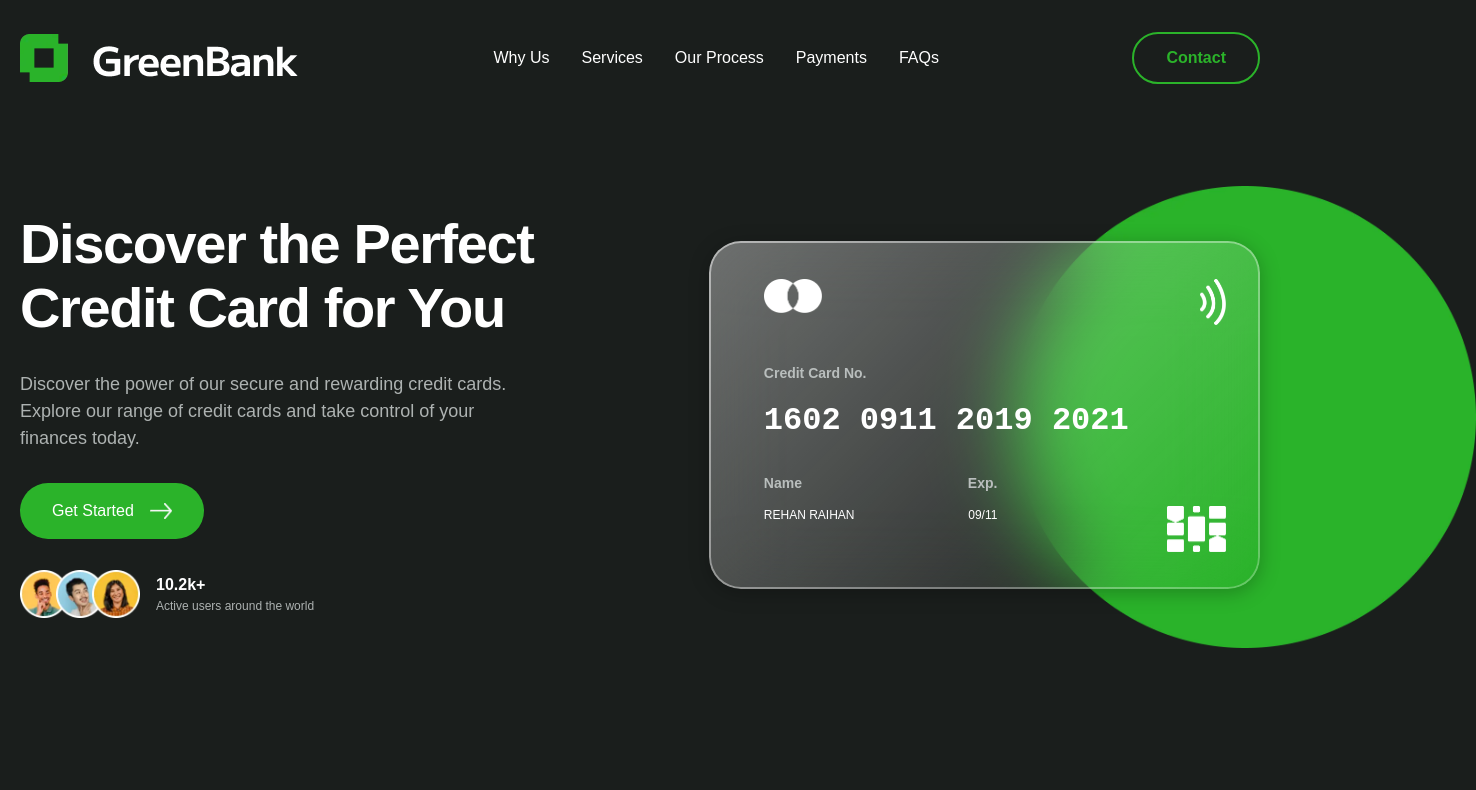
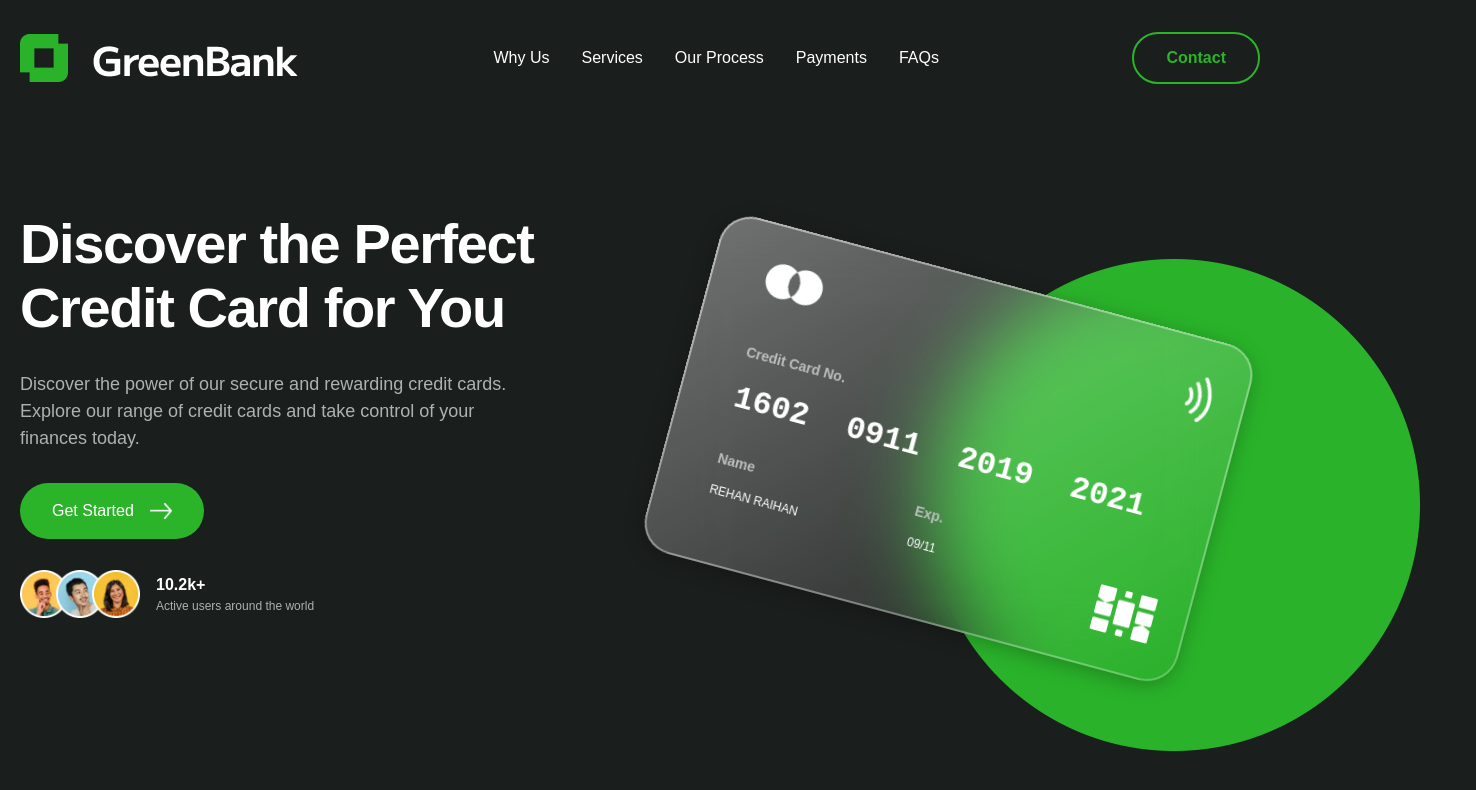
Before and after one commit to johnmcndn/greenBank-landing-page, a website: page index.html in a window 1280 px wide. Shown: the whole page, 1476 px wide, since content can reach past the window. Drawn offline with Linux system fonts and the light colour scheme; a web font is replaced by a local one.

Commit message:
hero development

```diff
--- a/index.html
+++ b/index.html
@@ -106,14 +106,14 @@
                     src="./assets/images/credit-card/id.webp"
                     alt="ID"
                   />
-                  <img
-                    class="circleImg"
-                    src="./assets/images/circle.webp"
-                    alt="Circle"
-                  />
                 </div>
               </div>
             </div>
+            <img
+              class="circleImg"
+              src="./assets/images/circle.webp"
+              alt="Circle"
+            />
           </div>
         </div>
       </section>
--- a/styles/layout/_hero.scss
+++ b/styles/layout/_hero.scss
@@ -4,8 +4,11 @@
 main {
   .site-hero {
     padding-top: size(128);
+
     .container {
-      @include flex(space-between, center, size(32));
+      @include flex(space-between, flex-start, size(32));
+      height: size(539);
+      overflow: visible;
       .heroContent {
         @include flex(flex-start, flex-start, size(31));
         flex-direction: column;
@@ -65,14 +68,20 @@
         }
       }
       .heroVisual {
+        position: relative;
+        height: 100%;
+        width: 100%;
+
         .creditCard {
           position: relative;
           width: size(551.3);
           height: size(348.19);
           border-radius: size(32);
+          margin: size(63) 0 0 size(17);
 
           padding: size(37.72) size(34.42) size(36.27) size(55.13);
           box-shadow: 0 4px 20px 0 rgba(0, 0, 0, 0.25);
+          transform: rotate(15deg);
 
           &::before {
             content: '';
@@ -138,6 +147,9 @@
                 font-size: size(32);
                 font-weight: 700;
                 color: $color-white;
+                span:not(:first-child) {
+                  margin-left: size(20);
+                }
               }
             }
             .thirdRow {
@@ -174,14 +186,15 @@
                 width: size(58.43);
                 height: size(46.43);
               }
-              .circleImg {
-                position: absolute;
-                z-index: -5;
-                left: size(250);
-                top: size(-259);
-              }
             }
           }
+        }
+        .circleImg {
+          width: size(492);
+          position: absolute;
+          z-index: -5;
+          right: size(-160);
+          bottom: 0;
         }
       }
     }
```
Also changed, not shown: styles/main.css, 1 other file.
